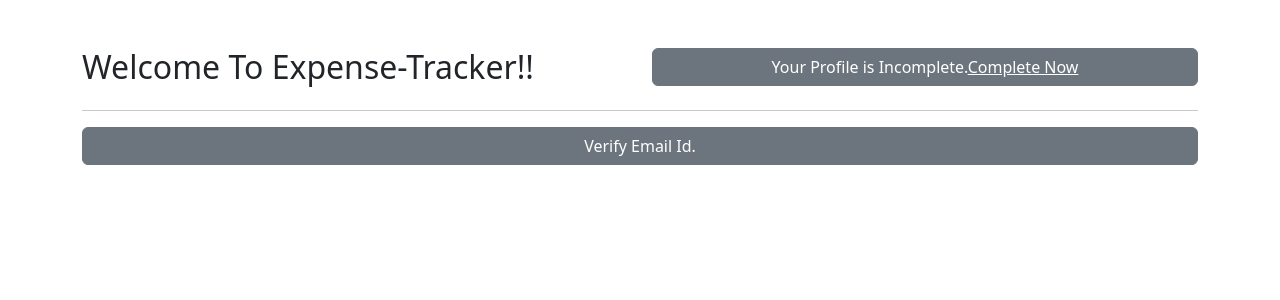
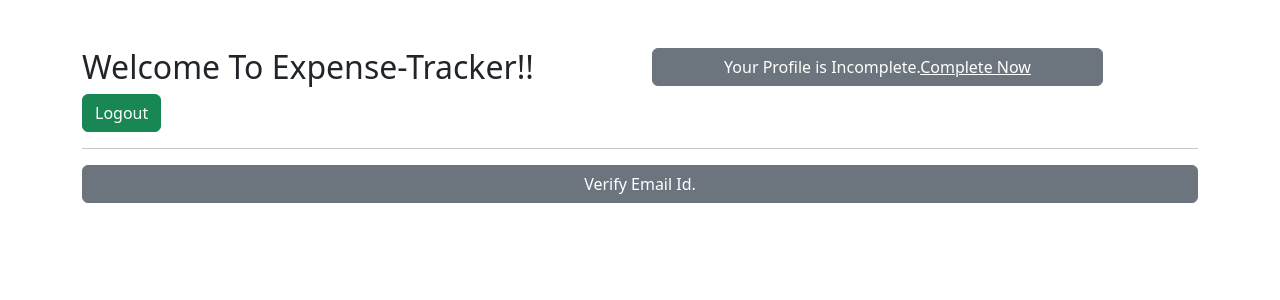
Before and after one commit to pkirme/Expense-Tracker, a React (Create React App) app in the folder expense-tracker/: page / in a window 1280 px wide. Shown: the top 300 px of the page. Built offline with nearby package versions, Linux system fonts and the light colour scheme; sample sign-in values are in the browser's storage.

Commit message:
Logout User

```diff
--- a/expense-tracker/src/components/profile/Welcome.js
+++ b/expense-tracker/src/components/profile/Welcome.js
@@ -34,13 +34,17 @@ const Welcome = () => {
       alert(error);
     }
   };
+
+  const onLogoutHandler = () => {
+    authCtx.logOut();
+  };
   return (
     <Container className="my-5">
       <Row>
-        <Col>
+        <Col xs={6}>
           <h2>Welcome To Expense-Tracker!!</h2>
         </Col>
-        <Col>
+        <Col xs={5}>
           <div className="d-grid gap-2">
             <Button variant="secondary">
               <span> Your Profile is Incomplete.</span>
@@ -51,6 +55,11 @@ const Welcome = () => {
               </span>
             </Button>
           </div>
+        </Col>
+        <Col>
+          <Button variant="success" onClick={onLogoutHandler}>
+            Logout
+          </Button>
         </Col>
       </Row>
       <hr />
--- a/expense-tracker/src/context/AuthContext.js
+++ b/expense-tracker/src/context/AuthContext.js
@@ -17,6 +17,7 @@ export const AuthContextProvider = (props) => {
     setToken(token);
   };
 
+  //logout function
   const logOutHandler = () => {
     localStorage.removeItem("token");
     setToken(null);
```
